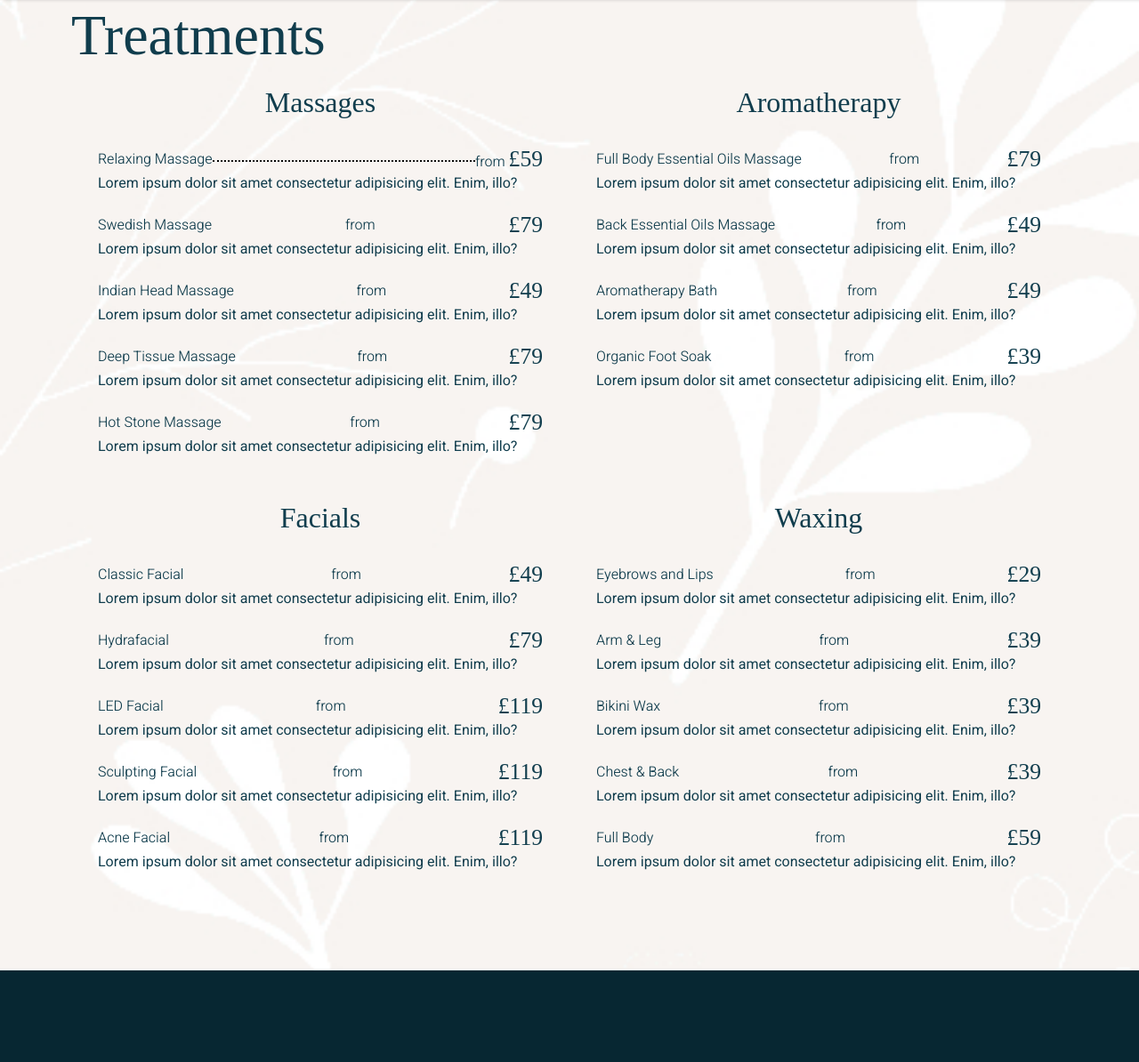
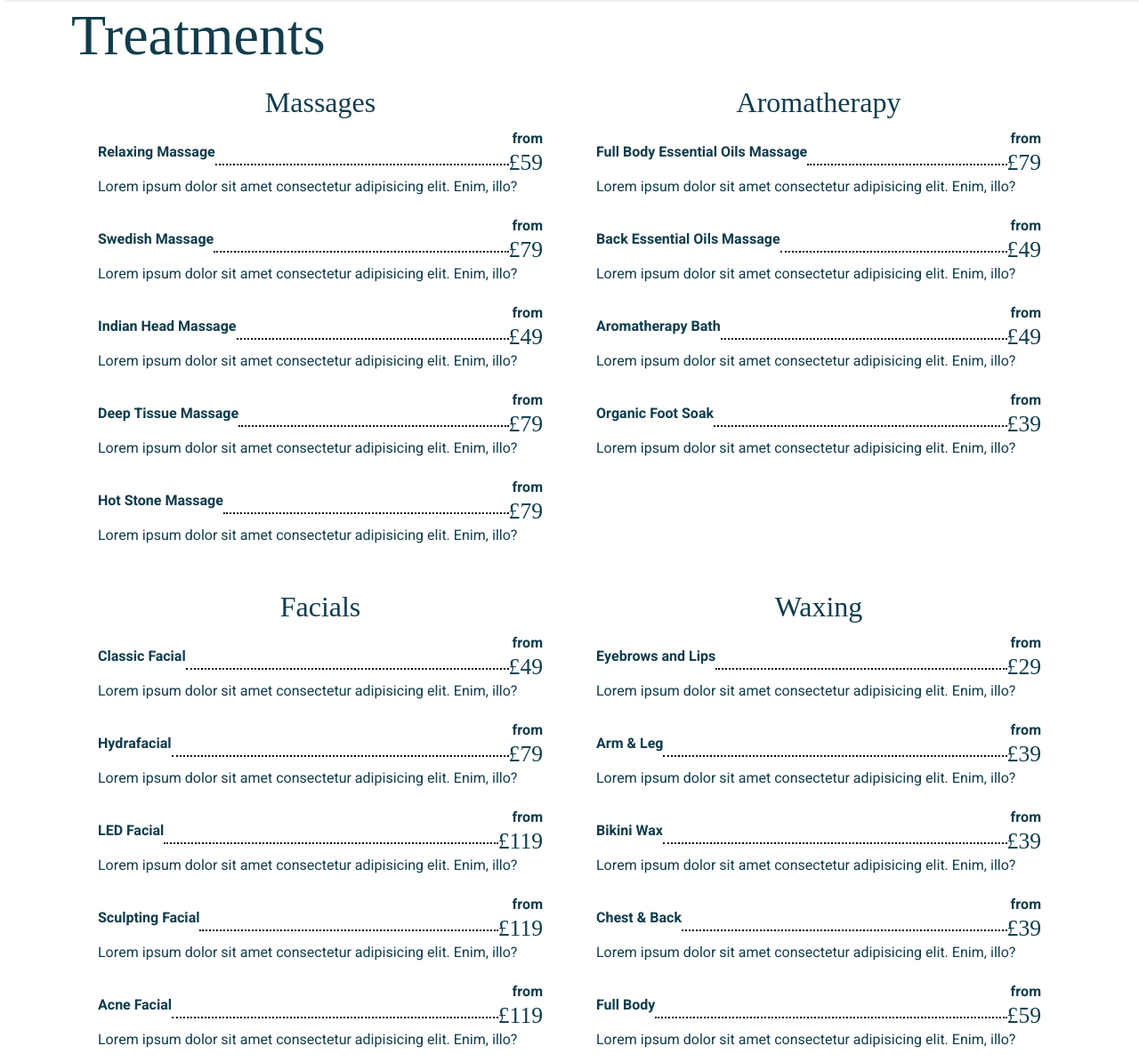
Before and after one commit to em-smyth/Annis_Spa, a plain HTML site: page treatments.html in a window 1280 px wide. Shown: the part 77-1271 px from the top of the page at 89% size. Drawn offline with Linux system fonts and the light colour scheme; a web font is replaced by a local one.

Commit message:
treatments made responsive

```diff
--- a/css/mobile.css
+++ b/css/mobile.css
@@ -35,6 +35,7 @@
     align-items: center;
     transform: translateX(100%);
     transition: transform 0.5s ease-in-out;
+    border-left: 1px solid rgb(174, 174, 174);
     /* outline: 2px solid red; */
   }
 
@@ -53,7 +54,7 @@
   }
 
   .toggle .line1 {
-    transform: rotate(-45deg) translate(-5px, 6px);
+    transform: rotate(-45deg) translate(-7px, 8px);
   }
 
   .toggle .line2 {
@@ -153,6 +154,28 @@
   #footer .footer-column a {
     font-size: 0.8rem;
   }
+
+  /* Treatments Page */
+
+  .treatments-flex .treatments-column {
+    flex: 100%;
+    justify-content: flex-start;
+    /* flex-wrap: nowrap; */
+  }
+
+  .treatments-flex .treatments-column .treatment {
+    display: flex;
+    flex-direction: row;
+    justify-content: space-between;
+    align-items: center;
+    padding: 10px;
+    flex-wrap: wrap;
+    width: 100%;
+  }
+
+  .treatments-flex .treatments-column .treatment p {
+    width: 100%;
+  }
 }
 
 @media (max-width: 900px) {
@@ -160,6 +183,7 @@
     height: 1500px;
   }
 }
+
 @media (max-width: 766px) {
   /* Utilities */
   h1 {
@@ -322,6 +346,10 @@
   #footer .flex-footer {
     width: 350px;
   }
+
+  #section-treatments-page h1 {
+    padding: 80px 0 0 0;
+  }
 }
 
 @media (max-width: 498px) {
@@ -355,6 +383,27 @@
   }
   .carousel-item {
     height: 200px;
+  }
+
+  /* Treatments Page */
+
+  .treatments-flex .treatments-column .treatment {
+    justify-content: center;
+    padding: 15px;
+  }
+
+  .treatments-flex .treatments-column .treatment .dotted-line {
+    display: none;
+  }
+
+  .treatments-flex .treatments-column .treatment p {
+    text-align: center;
+  }
+  .treatments-flex .treatments-column .treatment h3 {
+    font-size: 1.5rem;
+  }
+  .treatments-flex .treatments-column .treatment h4 {
+    padding: 0 10px;
   }
 }
 
--- a/css/treatments.css
+++ b/css/treatments.css
@@ -1,21 +1,21 @@
 /* Treatments Page*/
 
-#section-treatments {
+#section-treatments-page {
   background: url("/img/pattern-background.jpg") no-repeat center/cover;
   /* z-index: -1; */
 }
 
-#section-treatments h3 {
+#section-treatments-page h3 {
   text-align: left;
   display: inline-block;
 }
 
-#section-treatments h4 {
+#section-treatments-page h4 {
   font-weight: 300;
   display: inline-block;
 }
 
-#section-treatments p {
+#section-treatments-page p {
   display: inline-block;
 }
 
@@ -56,8 +56,6 @@
   /* width: 300px; */
 }
 
-.treatments-flex .treatments-column .treatment .title {
-}
 .treatments-flex .treatments-column .treatment .dotted-line {
   border-bottom: 2px dotted rgb(0, 0, 0);
   flex: 1;
@@ -65,5 +63,3 @@
   align-self: flex-end;
   transform: translateY(-12px);
 }
-.treatments-flex .treatments-column .treatment .price {
-}
--- a/treatments.html
+++ b/treatments.html
@@ -53,7 +53,7 @@
     </nav>
   </header>
 
-  <section id="section-treatments" class="section">
+  <section id="c" class="section">
     <div class="container">
       <div class="reveal">
         <h1>Treatments</h1>
@@ -73,31 +73,44 @@
               <p>Lorem ipsum dolor sit amet consectetur adipisicing elit. Enim, illo?</p>
             </div>
 
+
             <div class="treatment">
-              <h4>Swedish Massage</h4>
+              <h4 class="title">Swedish Massage</h4>
+              <div class="dotted-line"> </div>
+              <div class="price">
                 <h4 class="from">from</h4>
                 <h3>£79</h3>
+              </div>
               <p>Lorem ipsum dolor sit amet consectetur adipisicing elit. Enim, illo?</p>
             </div>
 
             <div class="treatment">
               <h4>Indian Head Massage</h4>
+              <div class="dotted-line"> </div>
+              <div class="price">
                 <h4 class="from">from</h4>
                 <h3>£49</h3>
+              </div>
               <p>Lorem ipsum dolor sit amet consectetur adipisicing elit. Enim, illo?</p>
             </div>
 
             <div class="treatment">
               <h4>Deep Tissue Massage</h4>
+              <div class="dotted-line"> </div>
+              <div class="price">
                 <h4 class="from">from</h4>
                 <h3>£79</h3>
+              </div>
               <p>Lorem ipsum dolor sit amet consectetur adipisicing elit. Enim, illo?</p>
             </div>
 
             <div class="treatment">
               <h4>Hot Stone Massage</h4>
+              <div class="dotted-line"> </div>
+              <div class="price">
                 <h4 class="from">from</h4>
                 <h3>£79</h3>
+              </div>
               <p>Lorem ipsum dolor sit amet consectetur adipisicing elit. Enim, illo?</p>
             </div>
 
@@ -109,29 +122,41 @@
 
             <div class="treatment">
               <h4>Full Body Essential Oils Massage</h4>
+              <div class="dotted-line"> </div>
+              <div class="price">
                 <h4 class="from">from</h4>
                 <h3>£79</h3>
+              </div>
               <p>Lorem ipsum dolor sit amet consectetur adipisicing elit. Enim, illo?</p>
             </div>
+
             <div class="treatment">
-
               <h4>Back Essential Oils Massage</h4>
+              <div class="dotted-line"> </div>
+              <div class="price">
                 <h4 class="from">from</h4>
                 <h3>£49</h3>
+              </div>
               <p>Lorem ipsum dolor sit amet consectetur adipisicing elit. Enim, illo?</p>
             </div>
 
             <div class="treatment">
               <h4>Aromatherapy Bath</h4>
+              <div class="dotted-line"> </div>
+              <div class="price">
                 <h4 class="from">from</h4>
                 <h3>£49</h3>
+              </div>
               <p>Lorem ipsum dolor sit amet consectetur adipisicing elit. Enim, illo?</p>
             </div>
 
             <div class="treatment">
               <h4>Organic Foot Soak</h4>
+              <div class="dotted-line"> </div>
+              <div class="price">
                 <h4 class="from">from</h4>
                 <h3>£39</h3>
+              </div>
               <p>Lorem ipsum dolor sit amet consectetur adipisicing elit. Enim, illo?</p>
             </div>
           </div>
@@ -141,36 +166,51 @@
 
             <div class="treatment">
               <h4>Classic Facial</h4>
+              <div class="dotted-line"> </div>
+              <div class="price">
                 <h4 class="from">from</h4>
                 <h3>£49</h3>
+              </div>
               <p>Lorem ipsum dolor sit amet consectetur adipisicing elit. Enim, illo?</p>
             </div>
 
             <div class="treatment">
               <h4>Hydrafacial</h4>
+              <div class="dotted-line"> </div>
+              <div class="price">
                 <h4 class="from">from</h4>
                 <h3>£79</h3>
+              </div>
               <p>Lorem ipsum dolor sit amet consectetur adipisicing elit. Enim, illo?</p>
             </div>
 
             <div class="treatment">
               <h4>LED Facial</h4>
+              <div class="dotted-line"> </div>
+              <div class="price">
                 <h4 class="from">from</h4>
                 <h3>£119</h3>
+              </div>
               <p>Lorem ipsum dolor sit amet consectetur adipisicing elit. Enim, illo?</p>
             </div>
 
             <div class="treatment">
               <h4>Sculpting Facial</h4>
+              <div class="dotted-line"> </div>
+              <div class="price">
                 <h4 class="from">from</h4>
                 <h3>£119</h3>
+              </div>
               <p>Lorem ipsum dolor sit amet consectetur adipisicing elit. Enim, illo?</p>
             </div>
 
             <div class="treatment">
               <h4>Acne Facial</h4>
+              <div class="dotted-line"> </div>
+              <div class="price">
                 <h4 class="from">from</h4>
                 <h3>£119</h3>
+              </div>
               <p>Lorem ipsum dolor sit amet consectetur adipisicing elit. Enim, illo?</p>
             </div>
           </div>
@@ -179,36 +219,51 @@
             <h2>Waxing</h2>
             <div class="treatment">
               <h4>Eyebrows and Lips</h4>
+              <div class="dotted-line"> </div>
+              <div class="price">
                 <h4 class="from">from</h4>
                 <h3>£29</h3>
+              </div>
               <p>Lorem ipsum dolor sit amet consectetur adipisicing elit. Enim, illo?</p>
             </div>
 
             <div class="treatment">
               <h4>Arm & Leg</h4>
+              <div class="dotted-line"> </div>
+              <div class="price">
                 <h4 class="from">from</h4>
                 <h3>£39</h3>
+              </div>
               <p>Lorem ipsum dolor sit amet consectetur adipisicing elit. Enim, illo?</p>
             </div>
 
             <div class="treatment">
               <h4>Bikini Wax</h4>
+              <div class="dotted-line"> </div>
+              <div class="price">
                 <h4 class="from">from</h4>
                 <h3>£39</h3>
+              </div>
               <p>Lorem ipsum dolor sit amet consectetur adipisicing elit. Enim, illo?</p>
             </div>
 
             <div class="treatment">
               <h4>Chest & Back</h4>
+              <div class="dotted-line"> </div>
+              <div class="price">
                 <h4 class="from">from</h4>
                 <h3>£39</h3>
+              </div>
               <p>Lorem ipsum dolor sit amet consectetur adipisicing elit. Enim, illo?</p>
             </div>
 
             <div class="treatment">
               <h4>Full Body</h4>
+              <div class="dotted-line"> </div>
+              <div class="price">
                 <h4 class="from">from</h4>
                 <h3>£59</h3>
+              </div>
               <p>Lorem ipsum dolor sit amet consectetur adipisicing elit. Enim, illo?</p>
             </div>
           </div>
```
Lines whose indentation alone changed are shown as unchanged.
